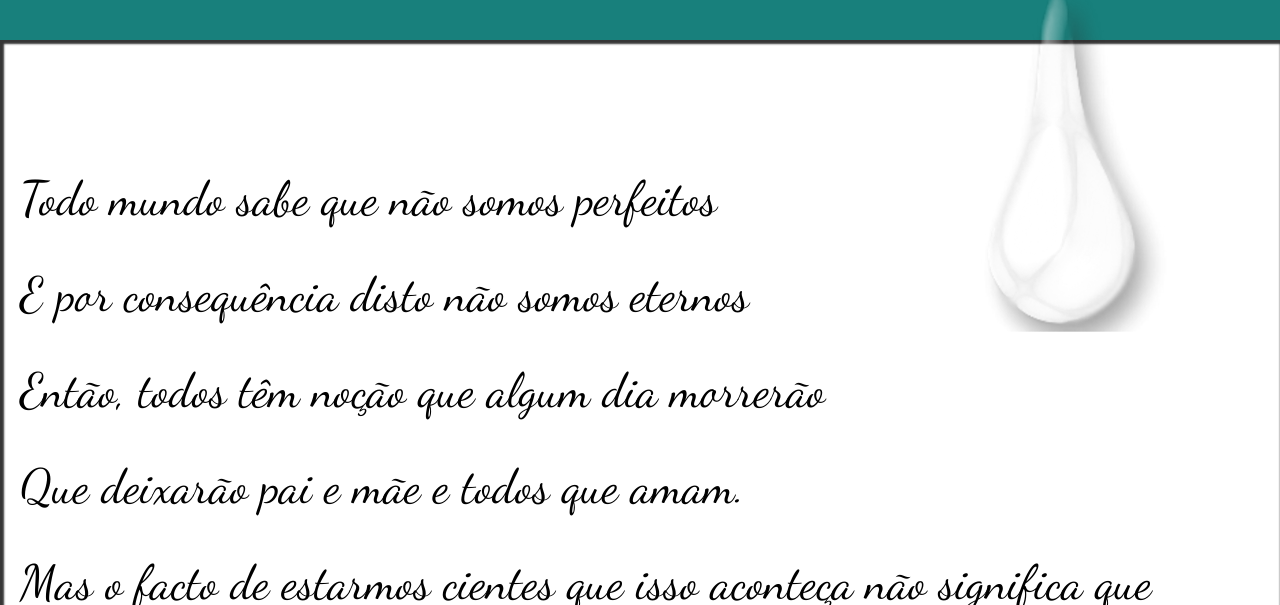
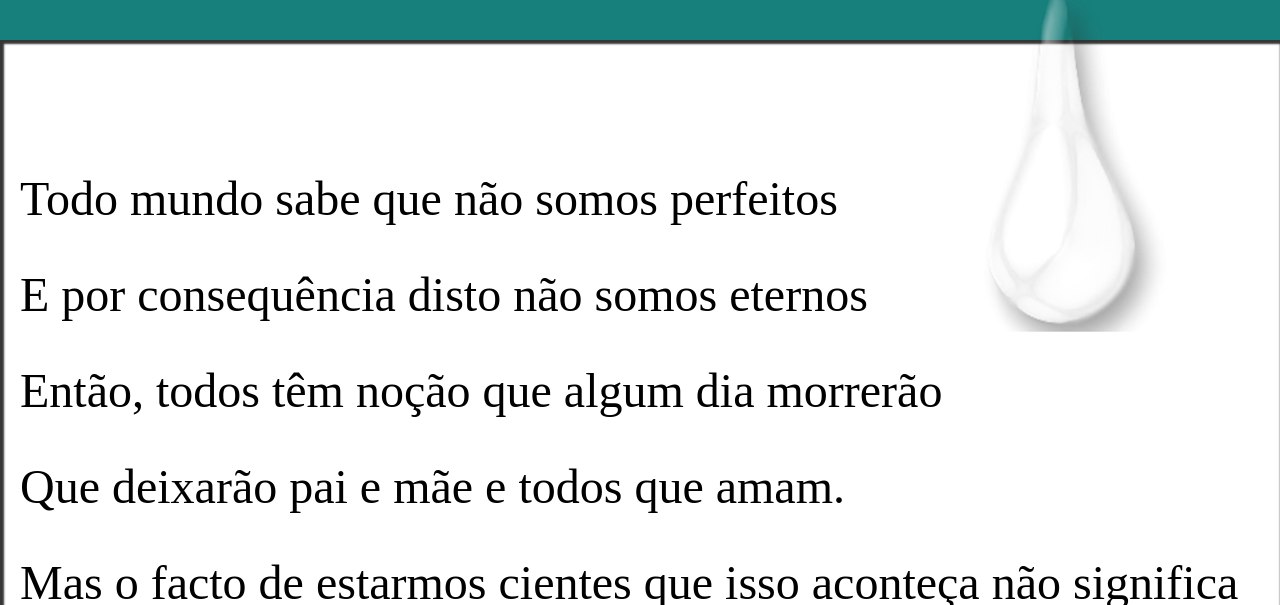
Before and after one commit to DARIONZITA/lagrimas, a plain HTML site: page index.html in a window 1280 px wide. Shown: the part 195-800 px from the top of the page. Drawn offline with Linux system fonts and the light colour scheme; a web font is replaced by a local one.

Commit message:
Fonte update

```diff
--- a/style.css
+++ b/style.css
@@ -1,12 +1,12 @@
 @import url('https://fonts.googleapis.com/css2?family=Alumni+Sans+Inline+One:ital@1&display=swap');
 @import url('https://fonts.googleapis.com/css2?family=Beau+Rivage&display=swap');
 @import url('https://fonts.googleapis.com/css2?family=Splash&display=swap');
-@import url('https://fonts.googleapis.com/css2?family=Dancing+Script&display=swap');
+@import url('https://fonts.googleapis.com/css2?family=Gloria+Hallelujah&display=swap');
 :root{
   --fontmain:'Alumni Sans Inline One', cursive;
   --fonttitulo:'Beau Rivage', cursive;
   --bodyspecial: 'Splash', cursive;
-  --body:'Dancing Script', cursive;
+  --body:font-family: 'Gloria Hallelujah', cursive;;
   --color1:#5c5954c4;
   --color2:#18807C;
   --color3:#454854;
```
